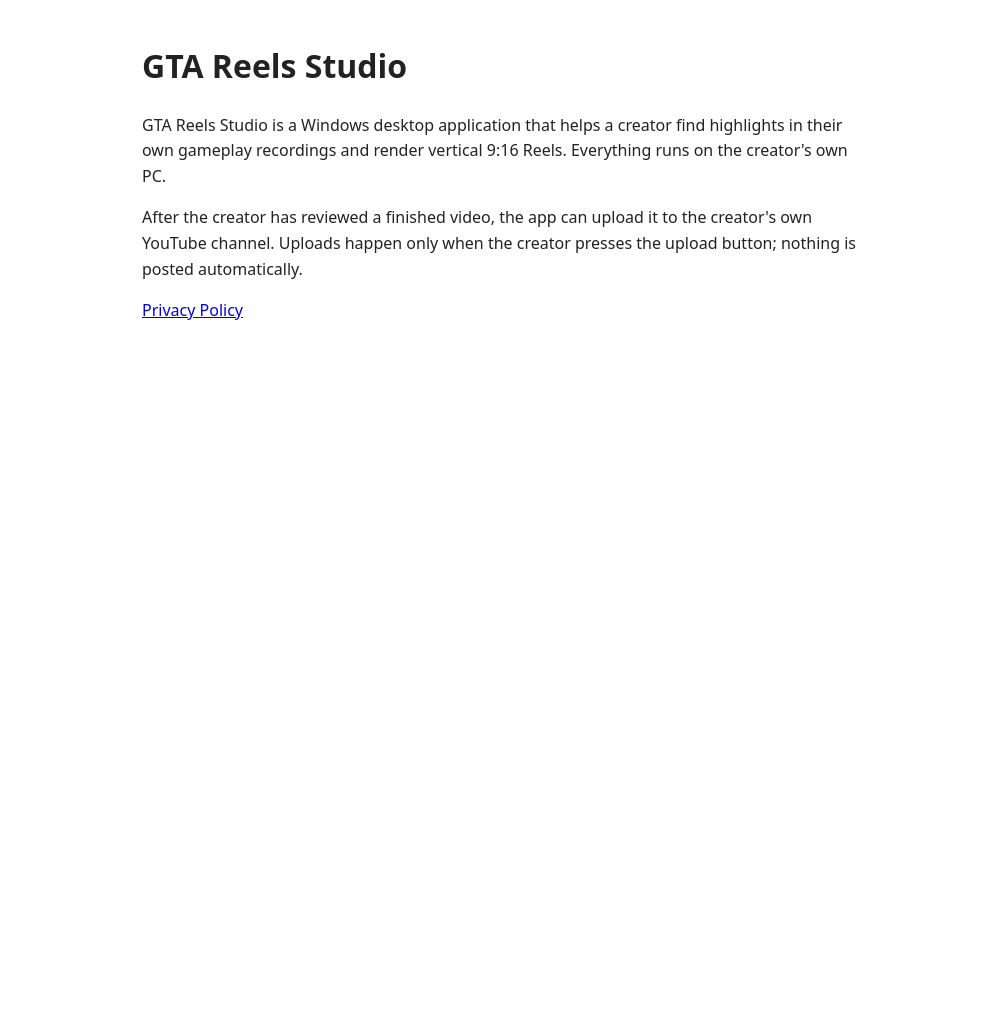
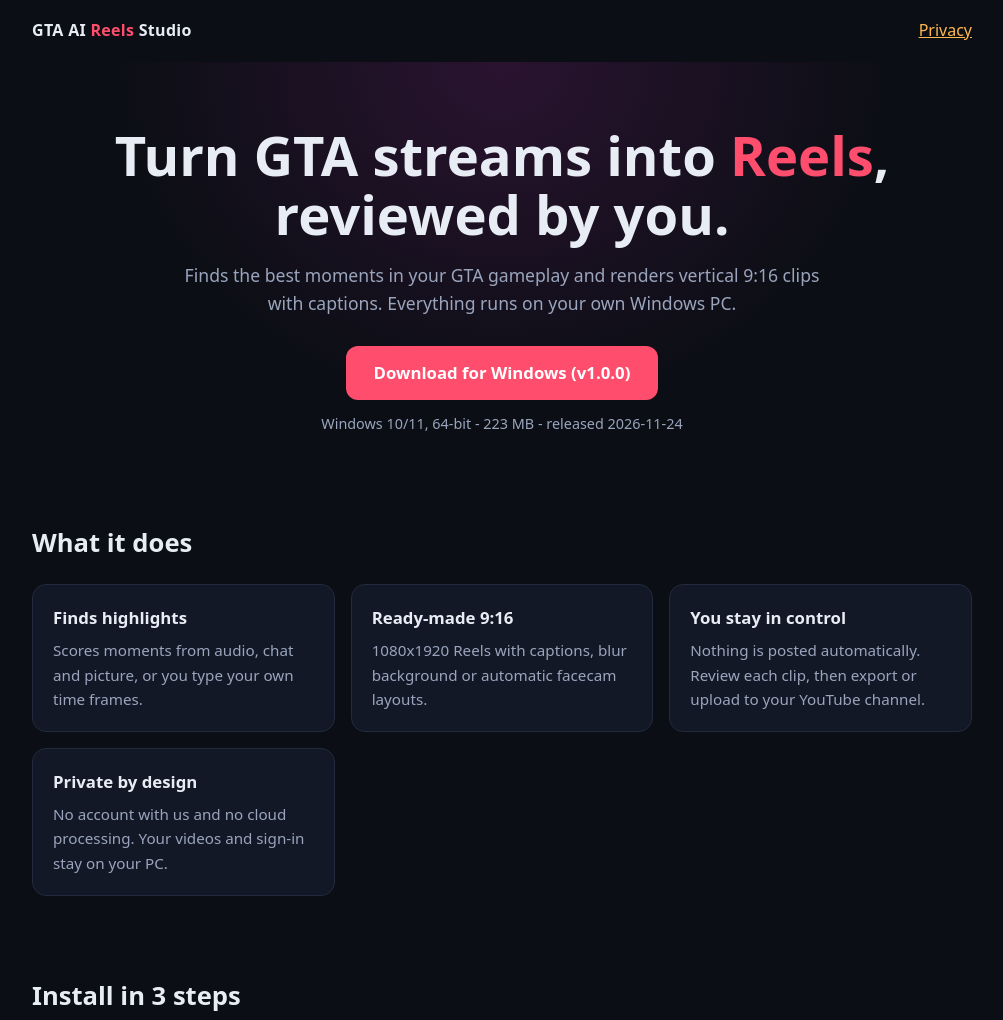
Before and after one commit to mdsarowarofficial/gta-reels-studio-site, a plain HTML site: page index.html in a window 1280 px wide. Shown: the top 1020 px of the page, without its empty margins (138-1141 px from the left). Before the commit the page ends 800 px from the top, so only its background shows below. Drawn offline with Linux system fonts and the light colour scheme.

Commit message:
Landing page and update manifest v1.0.0

```diff
--- a/index.html
+++ b/index.html
@@ -1,7 +1,80 @@
-<!doctype html><html lang="en"><head><meta charset="utf-8"><meta name="viewport" content="width=device-width,initial-scale=1"><title>GTA Reels Studio</title>
-<style>body{font-family:system-ui,sans-serif;max-width:720px;margin:40px auto;padding:0 16px;line-height:1.6;color:#222}</style></head><body>
-<h1>GTA Reels Studio</h1>
-<p>GTA Reels Studio is a Windows desktop application that helps a creator find highlights in their own gameplay recordings and render vertical 9:16 Reels. Everything runs on the creator's own PC.</p>
-<p>After the creator has reviewed a finished video, the app can upload it to the creator's own YouTube channel. Uploads happen only when the creator presses the upload button; nothing is posted automatically.</p>
-<p><a href="privacy.html">Privacy Policy</a></p>
-</body></html>
+<!doctype html>
+<html lang="en">
+<head>
+<meta charset="utf-8">
+<meta name="viewport" content="width=device-width,initial-scale=1">
+<title>GTA AI Reels Studio - Turn GTA streams into Reels</title>
+<meta name="description" content="A Windows app that finds the best moments in GTA gameplay and renders reviewed 9:16 Reels. Runs on your own PC.">
+<style>
+:root{--bg:#0b0e14;--card:#131826;--line:#222a3d;--text:#e8ecf4;--muted:#9aa5bd;--accent:#ff4d6d;--accent2:#ffb84d}
+*{box-sizing:border-box}
+body{margin:0;background:var(--bg);color:var(--text);font:16px/1.6 system-ui,-apple-system,"Segoe UI",sans-serif}
+a{color:var(--accent2)}
+.wrap{max-width:980px;margin:0 auto;padding:0 20px}
+nav{display:flex;justify-content:space-between;align-items:center;padding:18px 0}
+.logo{font-weight:800;letter-spacing:.3px}.logo span{color:var(--accent)}
+.hero{text-align:center;padding:64px 0 48px;background:radial-gradient(ellipse at top,#2a1330 0,transparent 60%)}
+h1{font-size:clamp(2rem,5vw,3.4rem);line-height:1.1;margin:0 0 16px}
+h1 em{font-style:normal;color:var(--accent)}
+.lead{max-width:640px;margin:0 auto 28px;color:var(--muted);font-size:1.1rem}
+.btn{display:inline-block;background:var(--accent);color:#fff;text-decoration:none;font-weight:700;padding:14px 28px;border-radius:12px;font-size:1.05rem}
+.btn:hover{filter:brightness(1.1)}
+.meta{margin-top:12px;color:var(--muted);font-size:.9rem}
+section{padding:40px 0}
+h2{font-size:1.6rem;margin:0 0 20px}
+.grid{display:grid;grid-template-columns:repeat(auto-fit,minmax(260px,1fr));gap:16px}
+.card{background:var(--card);border:1px solid var(--line);border-radius:14px;padding:20px}
+.card h3{margin:0 0 6px;font-size:1.05rem}
+.card p{margin:0;color:var(--muted);font-size:.95rem}
+ol{padding-left:20px}ol li{margin-bottom:10px}
+.note{background:#2a2112;border:1px solid #5a4415;border-radius:12px;padding:14px 18px;color:#f3d9a0;font-size:.95rem}
+footer{border-top:1px solid var(--line);padding:24px 0;color:var(--muted);font-size:.9rem;text-align:center}
+code{background:#1b2236;padding:2px 6px;border-radius:6px}
+</style>
+</head>
+<body>
+<div class="wrap">
+  <nav><div class="logo">GTA AI <span>Reels</span> Studio</div><a href="privacy.html">Privacy</a></nav>
+  <header class="hero">
+    <h1>Turn GTA streams into <em>Reels</em>,<br>reviewed by you.</h1>
+    <p class="lead">Finds the best moments in your GTA gameplay and renders vertical 9:16 clips with captions. Everything runs on your own Windows PC.</p>
+    <a id="dl" class="btn" href="https://github.com/mdsarowarofficial/gta-reels-studio-site/releases/latest">Download for Windows</a>
+    <div class="meta" id="meta">Windows 10/11, 64-bit</div>
+  </header>
+
+  <section>
+    <h2>What it does</h2>
+    <div class="grid">
+      <div class="card"><h3>Finds highlights</h3><p>Scores moments from audio, chat and picture, or you type your own time frames.</p></div>
+      <div class="card"><h3>Ready-made 9:16</h3><p>1080x1920 Reels with captions, blur background or automatic facecam layouts.</p></div>
+      <div class="card"><h3>You stay in control</h3><p>Nothing is posted automatically. Review each clip, then export or upload to your YouTube channel.</p></div>
+      <div class="card"><h3>Private by design</h3><p>No account with us and no cloud processing. Your videos and sign-in stay on your PC.</p></div>
+    </div>
+  </section>
+
+  <section>
+    <h2>Install in 3 steps</h2>
+    <ol>
+      <li>Click <b>Download for Windows</b> and run the installer.</li>
+      <li>If Windows shows "Windows protected your PC", click <b>More info</b>, then <b>Run anyway</b>. The installer is not code-signed yet.</li>
+      <li>Open GTA AI Reels Studio from the Start menu. The first start guides you through setup.</li>
+    </ol>
+    <div class="note"><b>YouTube upload:</b> when you connect YouTube, Google may say "Google hasn't verified this app". Click <b>Advanced</b>, then <b>Go to GTA Reels Studio</b>. Updates: the app tells you when a new version is available and only downloads it when you click Update.</div>
+  </section>
+
+  <section>
+    <h2>Check your download</h2>
+    <p style="color:var(--muted)">SHA-256 of the installer: <code id="sha">loading...</code></p>
+  </section>
+  <footer>&copy; GTA AI Reels Studio. Not affiliated with Rockstar Games or Take-Two. Clip only content you have permission to use.</footer>
+</div>
+<script>
+fetch("latest.json",{cache:"no-store"}).then(r=>r.json()).then(m=>{
+  document.getElementById("dl").href=m.url;
+  document.getElementById("dl").textContent="Download for Windows (v"+m.version+")";
+  document.getElementById("meta").textContent="Windows 10/11, 64-bit - "+Math.round(m.size/1048576)+" MB - released "+m.released;
+  document.getElementById("sha").textContent=m.sha256;
+}).catch(()=>{document.getElementById("sha").textContent="see the release page"});
+</script>
+</body>
+</html>
--- /dev/null
+++ b/latest.json
@@ -0,0 +1,8 @@
+{
+  "version": "1.0.0",
+  "released": "2026-11-24",
+  "notes": "First public release.",
+  "url": "https://github.com/mdsarowarofficial/gta-reels-studio-site/releases/download/v1.0.0/GTA-AI-Reels-Studio-Setup-1.0.0.exe",
+  "sha256": "935ad534a6b8f3d1cce53a52a2866737f456aac08a17a38db334a124a0f62f0d",
+  "size": 234152079
+}
```
